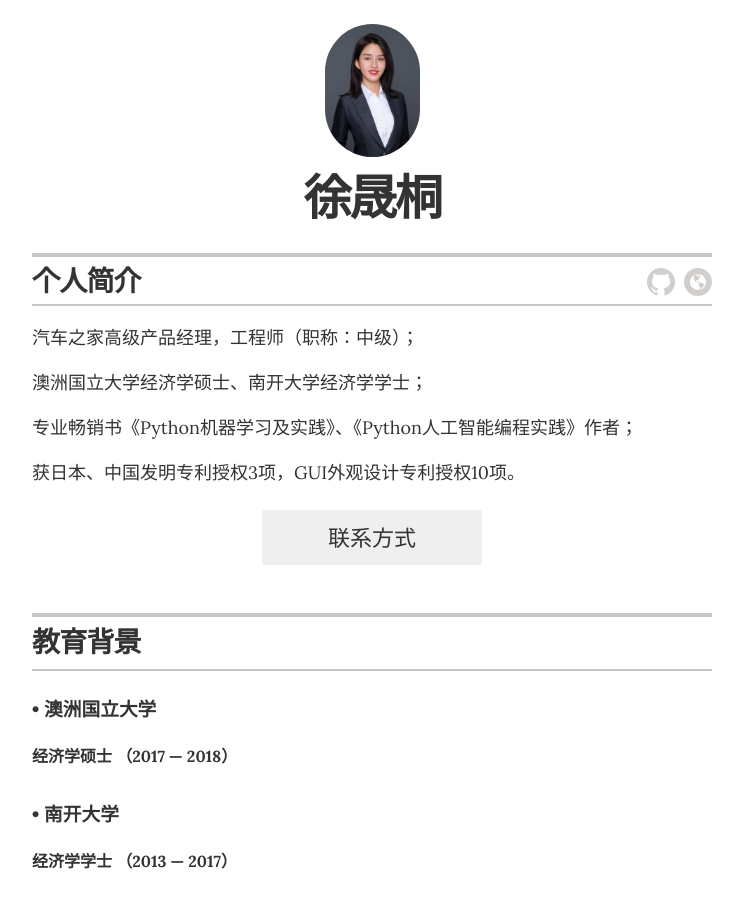
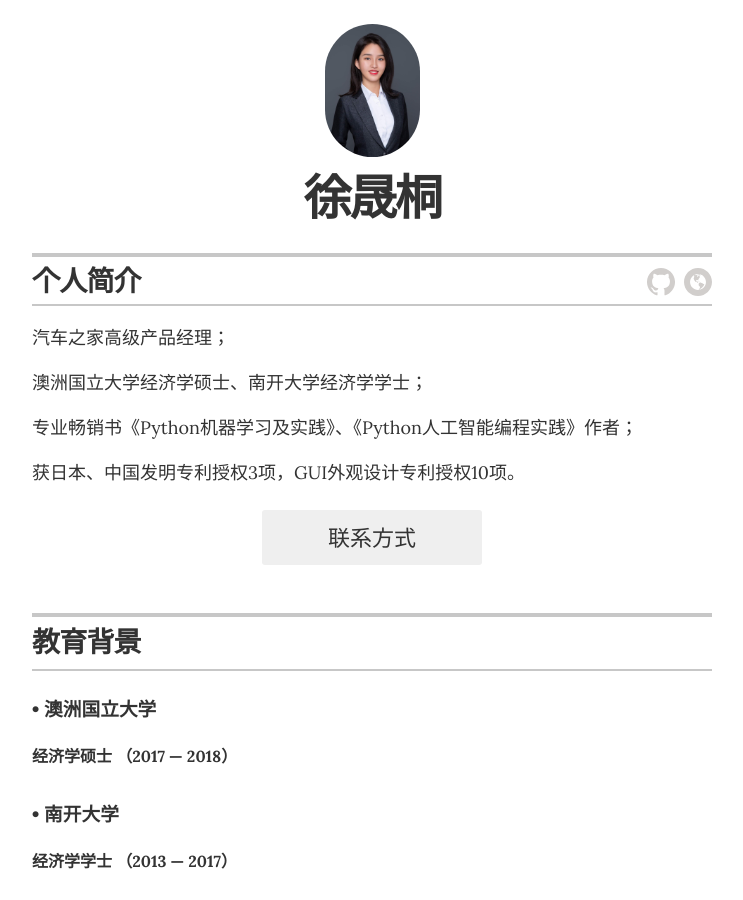
Before and after one commit to taylor-xst/website, a Jekyll site: the page built from index.html, in a window 1280 px wide and 900 px high. Shown: the whole window, without its empty margins (268-1011 px from the left). Built offline with Jekyll 4.4.1, drawn with Linux system fonts in a browser that asks for light colours.

Commit message:
Update _config.yml

```diff
--- a/_config.yml
+++ b/_config.yml
@@ -25,7 +25,7 @@ display_header_contact_info:    "false"
 
 resume_header_intro: "
 
-<p>汽车之家高级产品经理，工程师（职称：中级）；</p>
+<p>汽车之家高级产品经理；</p>
 
 <p>澳洲国立大学经济学硕士、南开大学经济学学士；</p>
 
```
